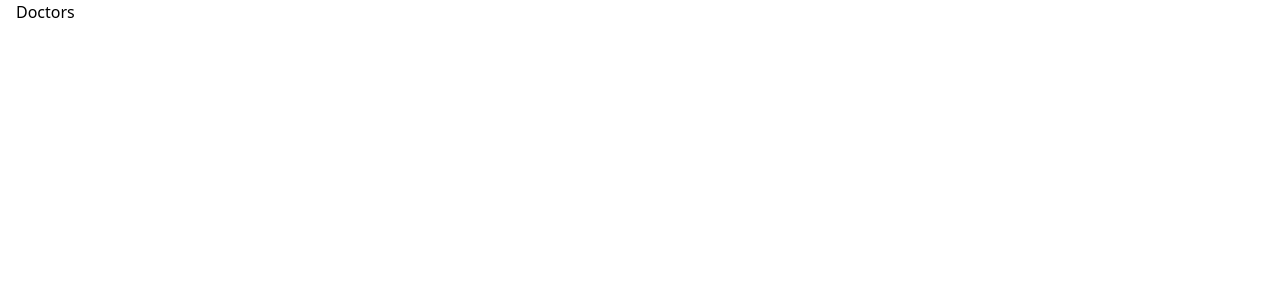
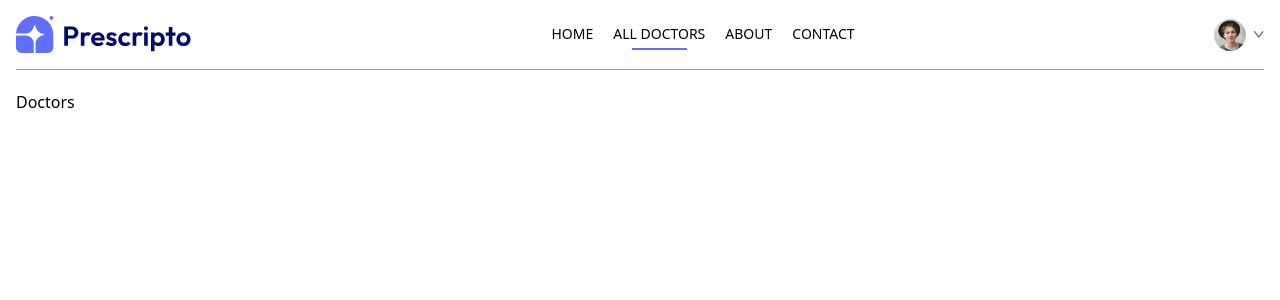
Before and after one commit to KiraCode/doctor-appointment-booking, a React app in the folder frontend/: page /doctors in a window 1280 px wide. Shown: the top 300 px of the page. Built offline with nearby package versions, Linux system fonts and the light colour scheme; the HTML template or start-up script is replaced by a standard one.

Commit message:
added navbar to the website

```diff
--- a/frontend/src/App.jsx
+++ b/frontend/src/App.jsx
@@ -8,20 +8,22 @@
 import MyProfile from "./pages/MyProfile";
 import MyAppointments from "./pages/MyAppointments";
 import Appointment from "./pages/Appointment";
+import Navbar from "./components/Navbar";
 
 const App = () => {
   return (
     <div className="mx-4 sm:mx[10%]">
+      <Navbar />
       <Routes>
-        <Route path="/" element={<Home />}></Route>
-        <Route path="/doctors" element={<Doctors />}></Route>
-        <Route path="/doctors/:speciality" element={<Doctors />}></Route>
-        <Route path="/login" element={<Login />}></Route>
-        <Route path="/about" element={<About />}></Route>
-        <Route path="/contact" element={<Contact />}></Route>
-        <Route path="/my-profile" element={<MyProfile />}></Route>
-        <Route path="/my-appointments" element={<MyAppointments />}></Route>
-        <Route path="/appointment/:docId" element={<Appointment />}></Route>
+        <Route path="/" element={<Home />} />
+        <Route path="/doctors" element={<Doctors />} />
+        <Route path="/doctors/:speciality" element={<Doctors />} />
+        <Route path="/login" element={<Login />} />
+        <Route path="/about" element={<About />} />
+        <Route path="/contact" element={<Contact />} />
+        <Route path="/my-profile" element={<MyProfile />} />
+        <Route path="/my-appointments" element={<MyAppointments />} />
+        <Route path="/appointment/:docId" element={<Appointment />} />
       </Routes>
     </div>
   );
--- /dev/null
+++ b/frontend/src/components/Navbar.jsx
@@ -0,0 +1,57 @@
+import React, { useState } from "react";
+import { assets } from "../assets/assets_frontend/assets.js";
+import { NavLink, useNavigate } from "react-router-dom";
+
+const Navbar = () => {
+  const navigate = useNavigate();
+
+  const [showMenu, setShowMenu] = useState(false);
+  const [token, setToken] = useState(true);
+  return (
+    <div className="flex items-center justify-between text-sm py-4 mb-5 border-b border-b-gray-400">
+      <img className="w-44 cursor-pointer" src={assets.logo} alt="" />
+      <ul className="hidden md:flex items-start gap-5 font-medium">
+        <NavLink to="/">
+          <li className="py-1 ">HOME</li>
+          <hr className="border-none outline-none h-0.5 bg-primary w-3/5 m-auto hidden" />
+        </NavLink>
+        <NavLink to="/doctors">
+          <li className="py-1">ALL DOCTORS</li>
+          <hr className="border-none outline-none h-0.5 bg-primary w-3/5 m-auto hidden" />
+        </NavLink>
+        <NavLink to="/about">
+          <li className="py-1">ABOUT</li>
+          <hr className="border-none outline-none h-0.5 bg-primary w-3/5 m-auto hidden" />
+        </NavLink>
+        <NavLink to="/contact">
+          <li className="py-1">CONTACT</li>
+          <hr className="border-none outline-none h-0.5 bg-primary w-3/5 m-auto hidden" />
+        </NavLink>
+      </ul>
+      <div className="flex items-center gap-4">
+        {token ? (
+          <div className="flex items-center gap-2 cursor-pointer group relative">
+            <img className="w-8 rounded-full" src={assets.profile_pic} alt="" />
+            <img className="w-2.5" src={assets.dropdown_icon} alt="" />
+            <div className="absolute top-0 right-0 pt-14 text-base font-medium text-gray-600 z-20 hidden group-hover:block">
+              <div className="min-w-48 bg-stone-100 rounded flex flex-col gap-4 p-4">
+                <p onClick={()=>navigate('/my-profile')} className="hover:text-black cursor-pointer">My Profile</p>
+                <p onClick={()=>navigate('/my-appointments')} className="hover:text-black cursor-pointer">My Appointments</p>
+                <p onClick={()=>setToken(false)} className="hover:text-black cursor-pointer">Logout</p>
+              </div>
+            </div>
+          </div>
+        ) : (
+          <button
+            onClick={() => navigate("/login")}
+            className="bg-primary text-white px-8 py-3 rounded-full font-light hidden md:block"
+          >
+            Create Account
+          </button>
+        )}
+      </div>
+    </div>
+  );
+};
+
+export default Navbar;
--- a/frontend/src/index.css
+++ b/frontend/src/index.css
@@ -1,3 +1,7 @@
 @tailwind base;
 @tailwind components;
 @tailwind utilities;
+
+.active hr {
+  @apply block;
+}
--- a/frontend/tailwind.config.js
+++ b/frontend/tailwind.config.js
@@ -2,7 +2,11 @@
 export default {
   content: ["./index.html", "./src/**/*.{js,ts,jsx,tsx}"],
   theme: {
-    extend: {},
+    extend: {
+      colors:{
+        'primary':'#5f6FFF'
+      }
+    },
   },
   plugins: [],
 };
```
